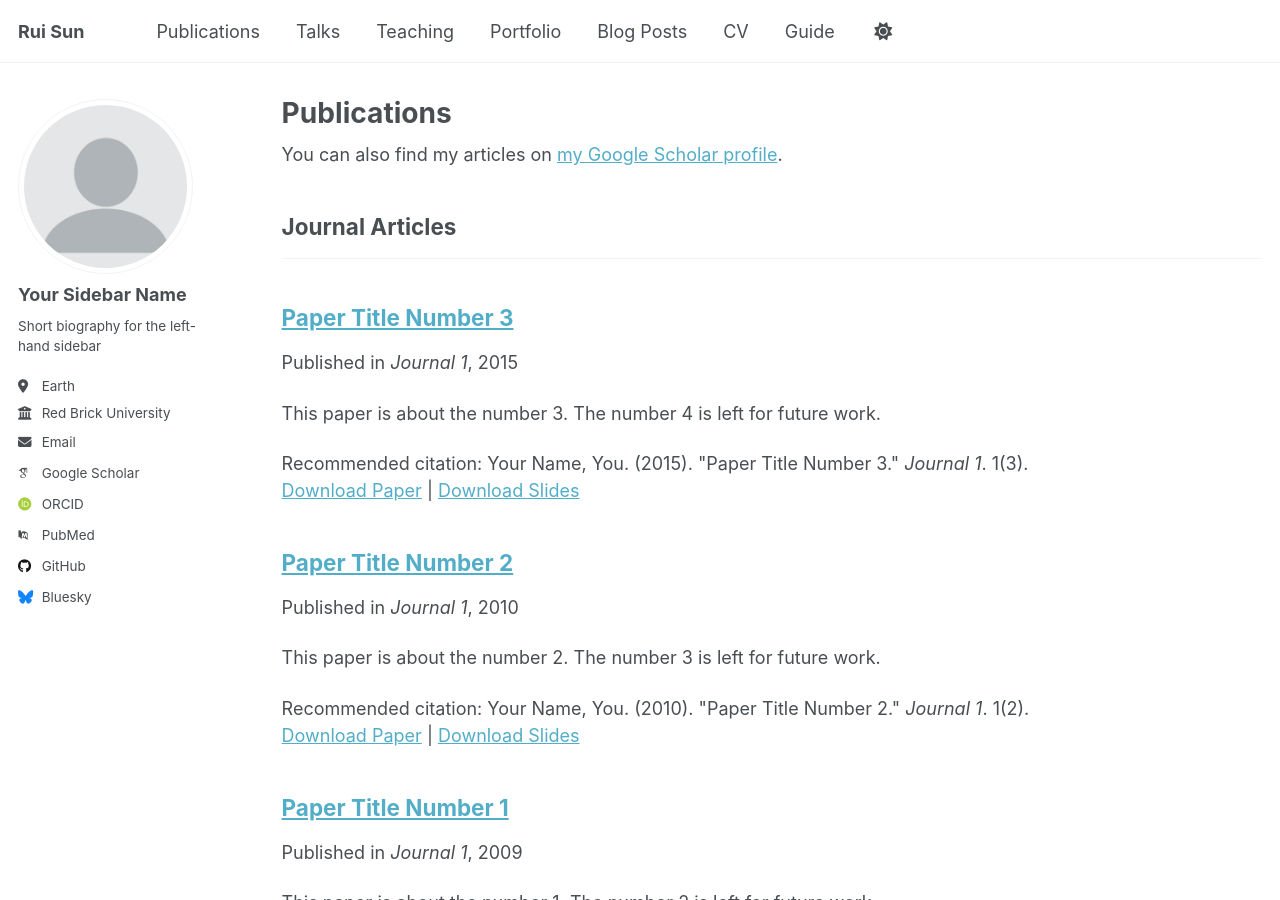
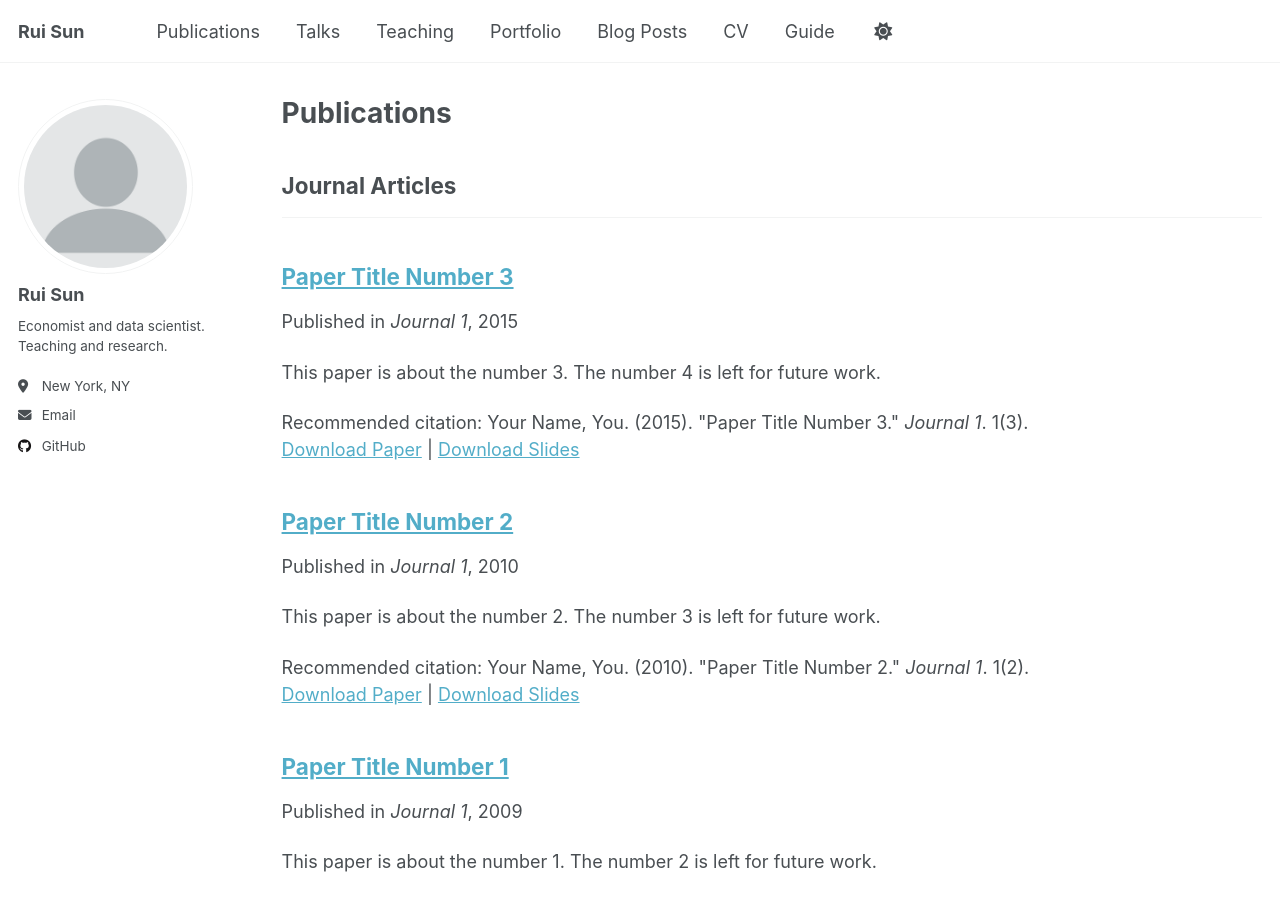
Before and after one commit to everyday6407/everyday6407.github.io, a Jekyll site: the page built from _pages/publications.html, in a window 1280 px wide and 900 px high. Built offline with Jekyll 4.4.1, drawn with Linux system fonts in a browser that asks for light colours; some web fonts are replaced; a script that is not in the unit is left out; part of the change alters nothing that is shown.

Commit message:
Update _config.yml

```diff
--- a/_config.yml
+++ b/_config.yml
@@ -1,85 +1,41 @@
-# Welcome to Jekyll!
-#
-# This config file is meant for settings that affect your entire site, values
-# which you are expected to set up once and rarely need to edit after that.
-# For technical reasons, this file is *NOT* reloaded automatically when you use
-# `jekyll serve -l -H localhost`. If you change this file, please restart the
-# server process.
+# Basic Site Settings
+locale        : "en-US"
+site_theme    : "default"
+title         : "Rui Sun"
+title_separator: "-"
+name          : &name "Rui Sun"
+description   : &description "Economist • Data science • Teaching"
+url           : "https://everyday6407.github.io"
+baseurl       : ""
+repository    : "everyday6407/everyday6407.github.io"
 
-# Basic Site Settings
-locale                   : "en-US"
-site_theme               : "default" # Currently available options are "default", "air"
-title                    : "Rui Sun"
-title_separator          : "-"
-name                     : &name "Rui Sun"
-description              : &description "Your Name's academic portfolio"   # Update this with a general description of your site, this is the default if not overridden by a page
-url                      : https://everyday6407.github.io # The base hostname & protocol for your site e.g. "https://[your GitHub username].github.io",
-                                                           # or if you already have some other page hosted on Github then use "https://[your GitHub username].github.io/[Your Repo Name]"
-baseurl                  : "" # the subpath of your site, e.g. "/blog"
-repository               : "academicpages/academicpages.github.io"
+# Sidebar / Author profile
+author:
+  avatar     : "profile.png"        # put your headshot at /profile.png or update the path
+  name       : "Rui Sun"
+  pronouns   :
+  bio        : "Economist and data scientist. Teaching and research."
+  location   : "New York, NY"
+  employer   :
+  uri        :
+  email      : "rsun2@gradcenter.cuny.edu"
 
-# Site Author - The following control what appear as part of the author content on the side bar.
-#               If a field is blank the icon and link will not appear, otherwise it will be shown.
-#               Additional customization can be done by editing /_includes/author-profile.html
-author:
-  # Biographic information
-  avatar           : "profile.png"
-  name             : "Your Sidebar Name"
-  pronouns         : # example: "she/her"
-  bio              : "Short biography for the left-hand sidebar"
-  location         : "Earth"
-  employer         : "Red Brick University"
-  uri              : # URL
-  email            : "none@example.org"
+  # Academic profiles (remove any you do not use)
+  googlescholar :
+  orcid         :
+  pubmed        :
 
-  # Academic websites
-  academia         : # URL
-  arxiv            : # URL - Update with the correct link to your profile
-  googlescholar    : "https://scholar.google.com/citations?user=PS_CX0AAAAAJ"
-  inspire-hep      : # URL
-  impactstory      : # URL
-  orcid            : "http://orcid.org/yourorcidurl"
-  semantic         : # URL
-  pubmed           : "https://www.ncbi.nlm.nih.gov/pubmed/?term=john+snow"
-  researchgate     : # URL
-  scopus           : # URL
+  # Repositories and software
+  github    : "everyday6407"
 
-  # Repositories and software development
-  bitbucket        : # Username - Update with your username on the site
-  codepen          : # Username
-  dribbble         : # Username
-  github           : "academicpages"
-  kaggle           : # Username
-  stackoverflow    : # User number or user number and name (i.e., use "1" or "1/jeff-atwood")
+  # Social (leave blank to hide)
+  bluesky   :
+  linkedin  :
+  twitter   :
+  google_plus:
+  youtube   :
 
-  # Social media
-  artstation       : # Username
-  bluesky          : "bsky.app" # Replace this with you Bluesky username
-  facebook         : # Username
-  flickr           : # Username
-  foursquare       : # Username
-  goodreads        : # Username
-  google_plus      : # Username
-  keybase          : # Username
-  instagram        : # Username
-  lastfm           : # Username
-  linkedin         : # Username
-  mastodon         : # URL
-  medium           : # URL
-  pinterest        : # Username
-  soundcloud       : # Username
-  steam            : # Username
-  telegram         : # URL
-  tumblr           : # Username
-  twitter          : # Username for X / Twitter
-  vine             : # Username
-  weibo            : # Username
-  wikipedia        : # Username
-  xing             : # Username
-  youtube          : # Username
-  zhihu            : # Username
-
-# Publication Category - The following the list of publication categories and their headings
+# Publication Category headings
 publication_category:
   books:
     title: 'Books'
@@ -89,73 +45,29 @@ publication_category:
     title: 'Conference Papers'
 
 # Site Settings
-teaser                   :  # filename of teaser fallback teaser image placed in /images/ for social media previews
-breadcrumbs              : false # true, false (default)
-words_per_minute         : 160
-future                   : true
-read_more                : "disabled" # if enabled, adds "Read more" links to excerpts
-talkmap_link             : false      #change to true to add link to talkmap on talks page
+teaser              :
+breadcrumbs         : false
+words_per_minute    : 160
+future              : true
+read_more           : "disabled"
+talkmap_link        : false
+
 comments:
-  provider               : # false (default), "disqus", "discourse", "facebook", "google-plus", "staticman", "custom"
-  disqus:
-    shortname            :
-  discourse:
-    server               : # https://meta.discourse.org/t/embedding-discourse-comments-via-javascript/31963 , e.g.: meta.discourse.org
-  facebook:
-    appid                :
-    num_posts            : # 5 (default)
-    colorscheme          : # "light" (default), "dark"
-staticman:
-  allowedFields          : ['name', 'email', 'url', 'message']
-  branch                 : "gh-pages" # "master", "gh-pages"
-  commitMessage          : "New comment."
-  filename               : comment-{@timestamp}
-  format                 : "yml"
-  moderation             : true
-  path                   : "_data/comments/{options.slug}"
-  requiredFields         : ['name', 'email', 'message']
-  transforms:
-    email                : "md5"
-  generatedFields:
-    date:
-      type               : "date"
-      options:
-        format           : "iso8601" # "iso8601" (default), "timestamp-seconds", "timestamp-milliseconds"
+  provider          :
+
 atom_feed:
-  hide                   : false     # change to true to hide the RSS feed in the footer
-  path                   : # blank (default) uses feed.xml
+  hide              : false
+  path              :
 
-
-# SEO Related
+# SEO / Analytics
 google_site_verification :
 bing_site_verification   :
 alexa_site_verification  :
 yandex_site_verification :
-
-
-# Social Sharing
-twitter:
-  username               : &twitter
-facebook:
-  username               :
-  app_id                 :
-  publisher              :
-og_image                 :  # Social media default site image
-og_description           :  # Social media default site image description
-# For specifying social profiles
-# - https://developers.google.com/structured-data/customize/social-profiles
-social:
-  type                   : # Person or Organization (defaults to Person)
-  name                   : # If the user or organization name differs from the site's name
-  links: # An array of links to social media profiles
-
-
-# Analytics
 analytics:
-  provider               :  "false" # false (default), "google", "google-universal", "google-analytics-4", "custom"
+  provider          : "false"
   google:
-    tracking_id          :
-
+    tracking_id     :
 
 # Reading Files
 include:
@@ -195,28 +107,25 @@ keep_files:
 encoding: "utf-8"
 markdown_ext: "markdown,mkdown,mkdn,mkd,md"
 
-
 # Conversion
-markdown: kramdown
-highlighter: rouge
-lsi: false
-excerpt_separator: "\n\n"
-incremental: false
-
+markdown          : kramdown
+highlighter       : rouge
+lsi               : false
+excerpt_separator : "\n\n"
+incremental       : false
 
 # Markdown Processing
 kramdown:
-  input: GFM
-  hard_wrap: false
-  auto_ids: true
-  footnote_nr: 1
-  entity_output: as_char
-  toc_levels: 1..6
-  smart_quotes: lsquo,rsquo,ldquo,rdquo
-  enable_coderay: false
+  input          : GFM
+  hard_wrap      : false
+  auto_ids       : true
+  footnote_nr    : 1
+  entity_output  : as_char
+  toc_levels     : 1..6
+  smart_quotes   : lsquo,rsquo,ldquo,rdquo
+  enable_coderay : false
 
-
-# These settings control the types of collections used by the template
+# Collections used by AcademicPages
 collections:
   teaching:
     output: true
@@ -231,10 +140,8 @@ collections:
     output: true
     permalink: /:collection/:path/
 
-
-# These settings control how pages and collections are included in the site
+# Defaults for layouts
 defaults:
-  # _posts
   - scope:
       path: ""
       type: posts
@@ -245,14 +152,12 @@ defaults:
       comments: true
       share: true
       related: true
-  # _pages
   - scope:
       path: ""
       type: pages
     values:
       layout: single
       author_profile: true
-  # _teaching
   - scope:
       path: ""
       type: teaching
@@ -261,7 +166,6 @@ defaults:
       author_profile: true
       share: true
       comments: true
-  # _publications
   - scope:
       path: ""
       type: publications
@@ -270,7 +174,6 @@ defaults:
       author_profile: true
       share: true
       comments: true
-  # _portfolio
   - scope:
       path: ""
       type: portfolio
@@ -279,7 +182,6 @@ defaults:
       author_profile: true
       share: true
       comment: true
-  # _talks
   - scope:
       path: ""
       type: talks
@@ -288,21 +190,16 @@ defaults:
       author_profile: true
       share: true
 
-
 # Sass/SCSS
 sass:
   sass_dir: _sass
-  style: compressed # http://sass-lang.com/documentation/file.SASS_REFERENCE.html#output_style
+  style: compressed
 
+# Output
+permalink     : /:categories/:title/
+timezone      : Etc/UTC
 
-# Outputting
-permalink: /:categories/:title/
-# paginate: 5 # amount of posts to show
-# paginate_path: /page:num/
-timezone: Etc/UTC # http://en.wikipedia.org/wiki/List_of_tz_database_time_zones
-
-
-# Plugins
+# Plugins (GitHub Pages–safe)
 plugins:
   - jekyll-feed
   - jekyll-gist
@@ -311,7 +208,6 @@ plugins:
   - jekyll-redirect-from
   - jemoji
 
-# Mimic GitHub Pages with --safe
 whitelist:
   - jekyll-feed
   - jekyll-gist
@@ -320,38 +216,15 @@ whitelist:
   - jekyll-redirect-from
   - jemoji
 
-
 # Archives
-#  Type
-#  - GitHub Pages compatible archive pages built with Liquid ~> type: liquid (default)
-#  - Jekyll Archives plugin archive pages ~> type: jekyll-archives
-#  Path (examples)
-#  - Archive page should exist at path when using Liquid method or you can
-#    expect broken links (especially with breadcrumbs enabled)
-#  - <base_path>/tags/my-awesome-tag/index.html ~> path: /tags/
-#  - <base_path/categories/my-awesome-category/index.html ~> path: /categories/
-#  - <base_path/my-awesome-category/index.html ~> path: /
 category_archive:
   type: liquid
   path: /categories/
 tag_archive:
   type: liquid
   path: /tags/
-# https://github.com/jekyll/jekyll-archives
-# jekyll-archives:
-#   enabled:
-#     - categories
-#     - tags
-#   layouts:
-#     category: archive-taxonomy
-#     tag: archive-taxonomy
-#   permalinks:
-#     category: /categories/:name/
-#     tag: /tags/:name/
-
 
 # HTML Compression
-# - http://jch.penibelst.de/
 compress_html:
   clippings: all
   ignore:
```
